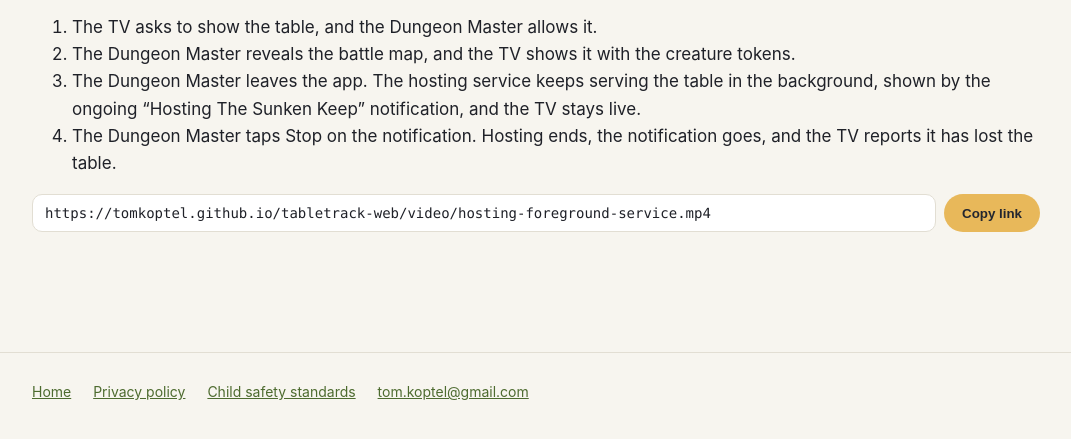
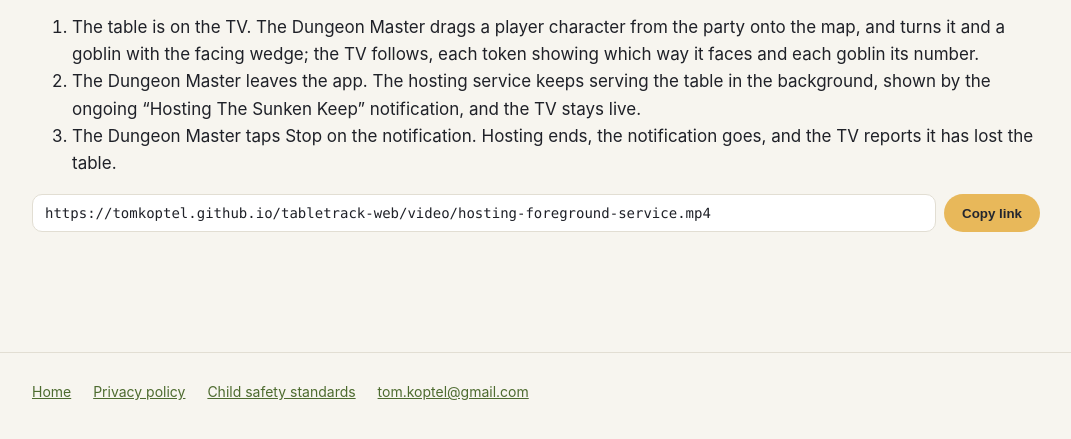
Before and after one commit to tomkoptel/tabletrack-web, a plain HTML site: page site/videos.html in a window 1280 px wide. Shown: the part 925-1364 px from the top of the page, without its empty margins (104-1175 px from the left). Drawn offline with Linux system fonts and the light colour scheme.

Commit message:
Videos: hosting demo re-recorded with party tokens and facing (D-89)
Co-Authored-By: Claude Opus 5.5 <noreply@anthropic.com>

```diff
--- a/site/videos.html
+++ b/site/videos.html
@@ -33,8 +33,7 @@
     </video>
     <p>Why TableTrack uses <code>FOREGROUND_SERVICE_CONNECTED_DEVICE</code> (continuous data transfer to an external device). The Dungeon Master’s phone, left, hosts the table; an Android TV running TableCast, right, connects over the local Wi-Fi:</p>
     <ol>
-      <li>The TV asks to show the table, and the Dungeon Master allows it.</li>
-      <li>The Dungeon Master reveals the battle map, and the TV shows it with the creature tokens.</li>
+      <li>The table is on the TV. The Dungeon Master drags a player character from the party onto the map, and turns it and a goblin with the facing wedge; the TV follows, each token showing which way it faces and each goblin its number.</li>
       <li>The Dungeon Master leaves the app. The hosting service keeps serving the table in the background, shown by the ongoing “Hosting The Sunken Keep” notification, and the TV stays live.</li>
       <li>The Dungeon Master taps Stop on the notification. Hosting ends, the notification goes, and the TV reports it has lost the table.</li>
     </ol>
```
Also changed, not shown: site/video/hosting-foreground-service.webp, 1 other file.
